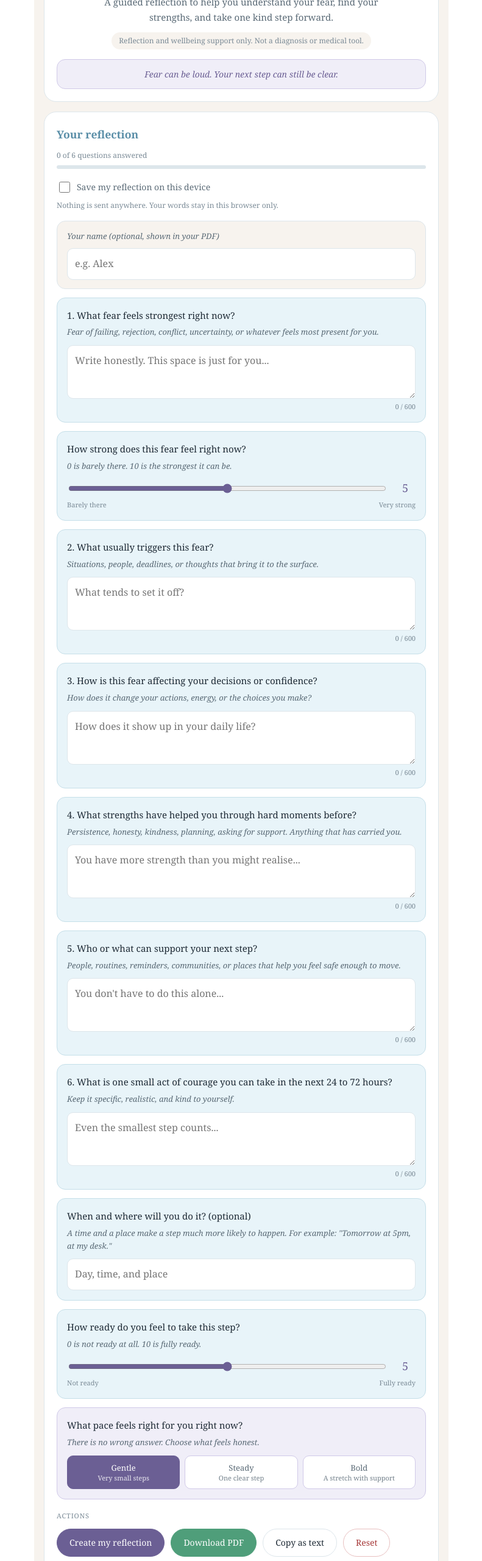
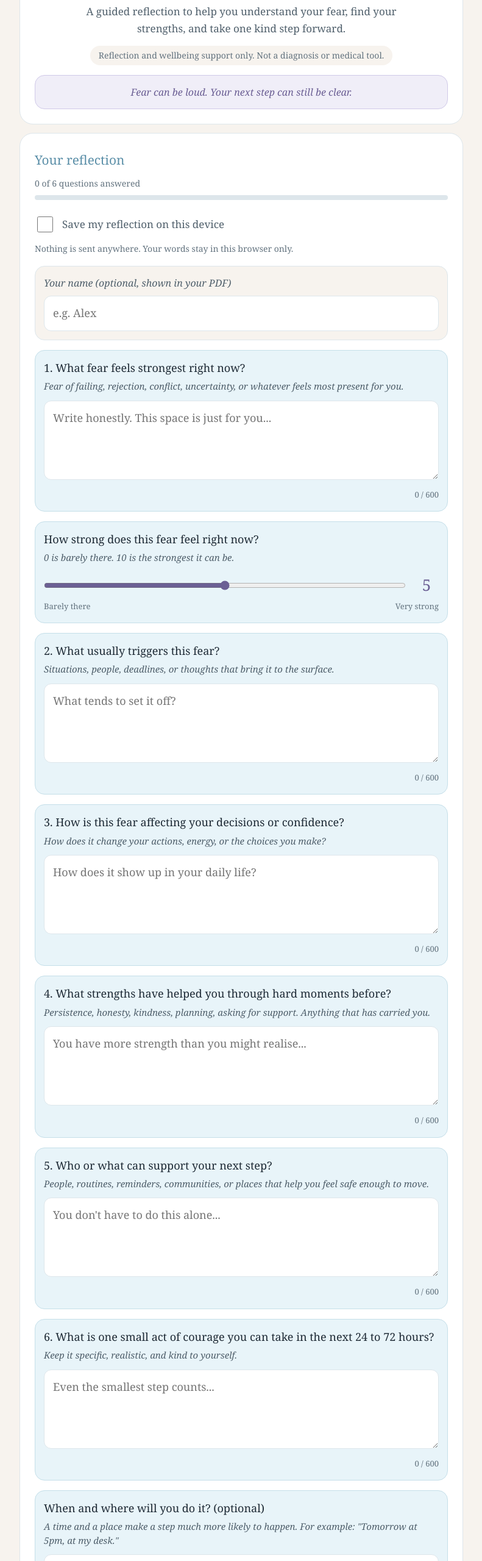
Before and after one commit to emotionalintelligencedeveloper-glitch/mcn, a website: page courage-in-the-face-of-fear-tool.html in a window 1280 px wide. Shown: the part 180-2740 px from the top of the page at 61% size, without its empty margins (244-1035 px from the left). Drawn offline with nearby package versions, Linux system fonts and the light colour scheme.

Commit message:
Refactor styles and structure in HTML file

```diff
--- a/courage-in-the-face-of-fear-tool.html
+++ b/courage-in-the-face-of-fear-tool.html
@@ -1,5 +1,13 @@
+<!DOCTYPE html>
+<html lang="en">
+<head>
+<meta charset="utf-8">
+<meta name="viewport" content="width=device-width, initial-scale=1, viewport-fit=cover">
+<meta name="theme-color" content="#f7f3ee">
+<title>Courage in the Face of Fear | Emotional Intelligence Developer</title>
+<meta name="description" content="A guided reflection to help you understand your fear, find your strengths, and take one kind step forward.">
 <style>
-  .cft-wrap {
+  :root {
     --brand: #5b8fa8;
     --brand-light: #e8f4f9;
     --brand-mid: #c5dfe9;
@@ -8,155 +16,176 @@
     --warm: #f7f3ee;
     --card: #ffffff;
     --text: #1e2a35;
-    --muted: #5a6a76;
-    --hint: #7a8a96;
+    --muted: #4f5f6b;
+    --hint: #62727e;
     --border: #dde6eb;
-    --radius-sm: 10px;
-    --radius-md: 14px;
-    --radius-lg: 20px;
-    --support: #e8702a;
+    --radius-sm: 12px;
+    --radius-md: 16px;
+    --radius-lg: 22px;
     --courage: #6b5f94;
     --courage-light: #f0eef8;
     --courage-mid: #d0c9e8;
     --alert-bg: #fff6ea;
     --alert-border: #f0cfa0;
-    font-family: Georgia, "Times New Roman", serif;
+  }
+  *, *::before, *::after { box-sizing: border-box; }
+  html { -webkit-text-size-adjust: 100%; text-size-adjust: 100%; }
+  body {
+    margin: 0;
     background: var(--warm);
     color: var(--text);
+    font-family: Georgia, "Times New Roman", serif;
+    font-size: 18px;
     line-height: 1.65;
-    font-size: 16px;
-    max-width: 680px;
+    -webkit-tap-highlight-color: transparent;
+    padding-left: env(safe-area-inset-left);
+    padding-right: env(safe-area-inset-right);
+  }
+
+  .cft-wrap {
+    width: 100%;
+    max-width: 760px;
     margin: 0 auto;
-    padding: 20px 16px 40px;
-    box-sizing: border-box;
+    padding: 12px 12px calc(32px + env(safe-area-inset-bottom));
   }
-  .cft-wrap *, .cft-wrap *::before, .cft-wrap *::after { box-sizing: border-box; }
 
   .cft-header, .cft-card, .cft-footer {
     background: var(--card);
     border-radius: var(--radius-lg);
     border: 1px solid var(--border);
-    margin-bottom: 16px;
+    margin-bottom: 14px;
   }
-  .cft-header { padding: 24px 20px 20px; text-align: center; }
-  .cft-card { padding: 22px 20px; }
-  .cft-footer { padding: 22px 20px; text-align: center; margin-bottom: 0; }
+  .cft-header { padding: 22px 16px 20px; text-align: center; }
+  .cft-card { padding: 20px 14px; }
+  .cft-footer { padding: 22px 16px; text-align: center; margin-bottom: 0; }
 
   .cft-logo-wrap { display: flex; align-items: center; justify-content: center; gap: 14px; margin-bottom: 14px; }
-  .cft-logo { width: 56px; height: 56px; border-radius: 12px; object-fit: cover; border: 2px solid var(--brand-mid); flex-shrink: 0; }
-  .cft-brand { font-size: 13px; color: var(--brand); letter-spacing: 0.04em; text-align: left; line-height: 1.3; }
+  .cft-logo { width: 64px; height: 64px; border-radius: 14px; object-fit: cover; border: 2px solid var(--brand-mid); flex-shrink: 0; }
+  .cft-brand { font-size: 15px; color: var(--brand); letter-spacing: 0.03em; text-align: left; line-height: 1.3; }
 
-  .cft-title { font-size: clamp(1.4rem, 4vw, 1.85rem); font-weight: normal; color: var(--text); line-height: 1.3; margin: 0 0 10px; }
-  .cft-tagline { font-size: 15px; color: var(--muted); max-width: 480px; margin: 0 auto; }
-  .cft-disclaimer { display: inline-block; margin-top: 12px; font-size: 12px; color: var(--hint); background: var(--warm); border-radius: 20px; padding: 4px 12px; }
-  .cft-note { margin: 16px 0 0; padding: 12px 16px; background: var(--courage-light); border: 1px solid var(--courage-mid); border-radius: var(--radius-md); font-size: 14px; color: var(--courage); font-style: italic; }
+  .cft-title { font-size: clamp(1.6rem, 7vw, 2.1rem); font-weight: normal; line-height: 1.25; margin: 0 0 12px; }
+  .cft-tagline { font-size: 17px; color: var(--muted); max-width: 520px; margin: 0 auto; }
+  .cft-disclaimer { display: inline-block; margin-top: 14px; font-size: 14px; color: var(--hint); background: var(--warm); border-radius: 18px; padding: 6px 14px; line-height: 1.4; }
+  .cft-note { margin: 16px 0 0; padding: 14px 16px; background: var(--courage-light); border: 1px solid var(--courage-mid); border-radius: var(--radius-md); font-size: 16px; color: var(--courage); font-style: italic; }
 
-  .cft-card-title { font-size: 1.1rem; color: var(--brand); margin: 0 0 6px; }
+  .cft-card-title { font-size: 1.3rem; font-weight: normal; color: var(--brand); margin: 0 0 6px; }
   .cft-progress-wrap { margin: 10px 0 18px; }
-  .cft-progress-text { font-size: 12px; color: var(--hint); margin-bottom: 6px; }
-  .cft-progress-bar { height: 6px; background: var(--border); border-radius: 99px; overflow: hidden; }
+  .cft-progress-text { font-size: 14px; color: var(--hint); margin-bottom: 8px; }
+  .cft-progress-bar { height: 8px; background: var(--border); border-radius: 99px; overflow: hidden; }
   .cft-progress-fill { height: 100%; width: 0; background: var(--accent); border-radius: 99px; transition: width 0.3s; }
 
-  .cft-question { border: 1px solid var(--brand-mid); background: var(--brand-light); border-radius: var(--radius-md); padding: 16px; margin-bottom: 14px; }
-  .cft-question-label { font-size: 15px; color: var(--text); margin-bottom: 5px; display: block; }
-  .cft-hint { font-size: 13px; color: var(--muted); margin: 0 0 10px; font-style: italic; }
-  .cft-counter { font-size: 11px; color: var(--hint); text-align: right; margin-top: 4px; }
+  .cft-question { border: 1px solid var(--brand-mid); background: var(--brand-light); border-radius: var(--radius-md); padding: 16px 14px; margin-bottom: 16px; }
+  .cft-question-label { font-size: 18px; line-height: 1.4; color: var(--text); margin-bottom: 6px; display: block; }
+  .cft-hint { font-size: 15px; color: var(--muted); margin: 0 0 12px; font-style: italic; line-height: 1.5; }
+  .cft-counter { font-size: 13px; color: var(--hint); text-align: right; margin-top: 6px; }
 
-  .cft-wrap textarea, .cft-wrap input[type="text"] {
-    width: 100%; border: 1px solid var(--border); border-radius: var(--radius-sm); padding: 12px;
-    font-family: Georgia, serif; font-size: 16px; color: var(--text); background: #fff; line-height: 1.6; transition: border-color 0.2s;
+  textarea, input[type="text"] {
+    width: 100%; border: 1.5px solid var(--border); border-radius: var(--radius-sm); padding: 14px;
+    font-family: Georgia, serif; font-size: 18px; color: var(--text); background: #fff; line-height: 1.55;
+    transition: border-color 0.2s; -webkit-appearance: none; appearance: none;
   }
-  .cft-wrap textarea { min-height: 88px; resize: vertical; }
-  .cft-wrap textarea:focus, .cft-wrap input[type="text"]:focus { outline: none; border-color: var(--brand); box-shadow: 0 0 0 3px rgba(91,143,168,0.18); }
+  textarea { min-height: 130px; resize: vertical; }
+  input[type="text"] { min-height: 52px; }
+  textarea:focus, input[type="text"]:focus { outline: none; border-color: var(--brand); box-shadow: 0 0 0 3px rgba(91,143,168,0.22); }
 
-  .cft-scale-row { display: flex; align-items: center; gap: 12px; }
-  .cft-scale-row input[type="range"] { flex: 1; accent-color: var(--courage); height: 28px; }
-  .cft-scale-value { min-width: 34px; text-align: center; font-size: 18px; color: var(--courage); }
-  .cft-scale-ends { display: flex; justify-content: space-between; font-size: 11px; color: var(--hint); margin-top: 2px; }
+  .cft-scale-row { display: flex; align-items: center; gap: 14px; }
+  .cft-scale-row input[type="range"] { flex: 1; accent-color: var(--courage); height: 44px; margin: 0; min-width: 0; }
+  .cft-scale-value { min-width: 40px; text-align: center; font-size: 26px; color: var(--courage); }
+  .cft-scale-ends { display: flex; justify-content: space-between; font-size: 13px; color: var(--hint); margin-top: 2px; }
 
-  .cft-pace { border: 1px solid var(--courage-mid); background: var(--courage-light); border-radius: var(--radius-md); padding: 16px; margin-bottom: 14px; }
+  .cft-pace { border: 1px solid var(--courage-mid); background: var(--courage-light); border-radius: var(--radius-md); padding: 16px 14px; margin-bottom: 16px; }
   .cft-pace fieldset { border: 0; margin: 0; padding: 0; min-width: 0; }
-  .cft-pace legend { font-size: 15px; color: var(--text); padding: 0; margin-bottom: 5px; }
-  .cft-pace-options { display: grid; grid-template-columns: repeat(3, 1fr); gap: 8px; }
+  .cft-pace legend { font-size: 18px; color: var(--text); padding: 0; margin-bottom: 6px; }
+  .cft-pace-options { display: grid; grid-template-columns: 1fr; gap: 10px; }
   .cft-pace-option { position: relative; }
   .cft-pace-option input { position: absolute; opacity: 0; width: 100%; height: 100%; margin: 0; cursor: pointer; }
-  .cft-pace-option label { display: block; text-align: center; padding: 10px 6px; border: 1.5px solid var(--courage-mid); border-radius: var(--radius-sm); background: #fff; font-size: 13px; color: var(--muted); line-height: 1.4; }
+  .cft-pace-option label { display: block; text-align: center; padding: 14px 10px; min-height: 56px; border: 1.5px solid var(--courage-mid); border-radius: var(--radius-sm); background: #fff; font-size: 17px; color: var(--muted); line-height: 1.4; }
+  .cft-pace-option label span { font-size: 14px; opacity: 0.9; }
   .cft-pace-option input:checked + label { background: var(--courage); border-color: var(--courage); color: #fff; }
   .cft-pace-option input:focus-visible + label { outline: 3px solid var(--brand); outline-offset: 2px; }
 
-  .cft-save-row { display: flex; align-items: center; gap: 8px; margin: 12px 0 16px; font-size: 14px; color: var(--muted); cursor: pointer; }
-  .cft-save-row input { width: 18px; height: 18px; accent-color: var(--accent); cursor: pointer; }
-  .cft-privacy { font-size: 12px; color: var(--hint); margin: -8px 0 16px; }
+  .cft-save-row { display: flex; align-items: center; gap: 12px; margin: 14px 0 6px; font-size: 17px; color: var(--muted); cursor: pointer; min-height: 44px; }
+  .cft-save-row input { width: 26px; height: 26px; accent-color: var(--accent); cursor: pointer; flex-shrink: 0; }
+  .cft-privacy { font-size: 14px; color: var(--hint); margin: 0 0 16px; }
 
-  .cft-name { background: var(--warm); border: 1px solid var(--border); border-radius: var(--radius-md); padding: 14px 16px; margin-bottom: 14px; }
-  .cft-name label { display: block; font-size: 13px; color: var(--muted); margin-bottom: 8px; font-style: italic; }
+  .cft-name { background: var(--warm); border: 1px solid var(--border); border-radius: var(--radius-md); padding: 14px; margin-bottom: 16px; }
+  .cft-name label { display: block; font-size: 16px; color: var(--muted); margin-bottom: 8px; font-style: italic; }
 
-  .cft-error { display: none; background: #fdf0f0; border: 1px solid #e8c0c0; border-radius: var(--radius-sm); padding: 11px 14px; font-size: 14px; color: #a63838; margin-bottom: 14px; font-style: italic; }
+  .cft-error { display: none; background: #fdf0f0; border: 1px solid #e8c0c0; border-radius: var(--radius-sm); padding: 13px 14px; font-size: 16px; color: #a63838; margin-bottom: 16px; font-style: italic; }
 
   .cft-result { display: none; margin-bottom: 16px; }
-  .cft-summary { background: var(--accent-light); border: 1px solid #a8d5bc; border-radius: var(--radius-md); padding: 18px; margin-bottom: 14px; }
-  .cft-summary-title { font-size: 13px; font-weight: bold; color: #2f6e4d; text-transform: uppercase; letter-spacing: 0.05em; margin-bottom: 10px; }
-  .cft-summary-item { margin-bottom: 12px; font-size: 15px; line-height: 1.6; }
+  .cft-summary { background: var(--accent-light); border: 1px solid #a8d5bc; border-radius: var(--radius-md); padding: 18px 14px; margin-bottom: 16px; overflow-wrap: anywhere; }
+  .cft-summary-title { font-size: 14px; font-weight: bold; color: #2f6e4d; text-transform: uppercase; letter-spacing: 0.05em; margin-bottom: 12px; }
+  .cft-summary-item { margin-bottom: 14px; font-size: 17px; line-height: 1.6; }
   .cft-summary-item:last-child { margin-bottom: 0; }
   .cft-summary-item b { color: #2f6e4d; }
 
-  .cft-safety { background: var(--alert-bg); border: 1px solid var(--alert-border); border-radius: var(--radius-md); padding: 18px; margin-bottom: 14px; font-size: 15px; }
+  .cft-safety { background: var(--alert-bg); border: 1px solid var(--alert-border); border-radius: var(--radius-md); padding: 18px 14px; margin-bottom: 16px; font-size: 17px; }
   .cft-safety a { color: var(--brand); font-weight: bold; }
 
-  .cft-guidance-title { font-size: 1rem; color: var(--courage); margin: 0 0 12px; }
+  .cft-guidance-title { font-size: 1.15rem; color: var(--courage); margin: 0 0 12px; }
   .cft-grid { display: grid; gap: 12px; grid-template-columns: 1fr; }
-  @media (min-width: 540px) { .cft-grid { grid-template-columns: 1fr 1fr; } }
-  .cft-gcard { background: var(--courage-light); border: 1px solid var(--courage-mid); border-radius: var(--radius-md); padding: 14px 16px; }
-  .cft-gcard-label { font-size: 11px; text-transform: uppercase; letter-spacing: 0.06em; color: var(--courage); font-weight: bold; margin-bottom: 6px; }
-  .cft-gcard-body { font-size: 14px; line-height: 1.6; font-style: italic; }
+  .cft-gcard { background: var(--courage-light); border: 1px solid var(--courage-mid); border-radius: var(--radius-md); padding: 16px 14px; overflow-wrap: anywhere; }
+  .cft-gcard-label { font-size: 13px; text-transform: uppercase; letter-spacing: 0.06em; color: var(--courage); font-weight: bold; margin-bottom: 8px; }
+  .cft-gcard-body { font-size: 17px; line-height: 1.6; font-style: italic; }
 
-  .cft-section-label { font-size: 11px; color: var(--hint); text-transform: uppercase; letter-spacing: 0.08em; margin: 18px 0 12px; }
-  .cft-btn-row { display: flex; flex-wrap: wrap; gap: 10px; }
+  .cft-section-label { font-size: 13px; color: var(--hint); text-transform: uppercase; letter-spacing: 0.08em; margin: 22px 0 12px; }
+  .cft-btn-row { display: grid; grid-template-columns: 1fr; gap: 12px; }
   .cft-btn {
-    display: inline-flex; align-items: center; justify-content: center; gap: 6px; padding: 12px 20px; border-radius: 99px;
-    font-family: Georgia, serif; font-size: 14px; cursor: pointer; text-decoration: none; border: 1.5px solid transparent;
-    min-height: 46px; transition: opacity 0.15s, transform 0.1s; line-height: 1.2;
+    display: flex; align-items: center; justify-content: center; gap: 8px; padding: 14px 20px; border-radius: 99px;
+    font-family: Georgia, serif; font-size: 18px; cursor: pointer; text-decoration: none; border: 1.5px solid transparent;
+    min-height: 56px; width: 100%; line-height: 1.2; transition: opacity 0.15s, transform 0.1s;
   }
-  .cft-btn:active { transform: scale(0.97); }
-  .cft-btn:hover { opacity: 0.88; }
+  .cft-btn:active { transform: scale(0.98); opacity: 0.9; }
   .cft-btn:focus-visible { outline: 3px solid var(--brand); outline-offset: 2px; }
   .cft-btn-courage { background: var(--courage); color: #fff; border-color: var(--courage); }
-  .cft-btn-green { background: #4f9e7a; color: #fff; border-color: #4f9e7a; }
-  .cft-btn-outline { background: #fff; color: var(--text); border-color: var(--border); }
+  .cft-btn-green { background: #3f8a67; color: #fff; border-color: #3f8a67; }
+  .cft-btn-outline { background: #fff; color: var(--text); border-color: #b9c6cf; }
   .cft-btn-danger { background: #fff; color: #a63838; border-color: #e8c0c0; }
-  .cft-btn-share { background: var(--brand-light); color: #3f7490; border-color: var(--brand-mid); }
-  .cft-btn-support { background: #c9561a; color: #fff; border-color: #c9561a; font-size: 15px; padding: 14px 24px; }
-  @media (max-width: 480px) {
-    .cft-btn { width: 100%; }
-    .cft-btn-row { flex-direction: column; }
-    .cft-pace-options { grid-template-columns: 1fr; }
-  }
+  .cft-btn-share { background: var(--brand-light); color: #2f6482; border-color: var(--brand-mid); }
+  .cft-btn-support { background: #c9561a; color: #fff; border-color: #c9561a; }
+  .cft-share-row { grid-template-columns: 1fr 1fr; }
 
-  .cft-toast { position: fixed; bottom: 20px; left: 50%; transform: translateX(-50%) translateY(10px); background: var(--text); color: #fff; padding: 10px 18px; border-radius: 99px; font-size: 14px; opacity: 0; pointer-events: none; transition: opacity 0.2s, transform 0.2s; z-index: 9999; max-width: 90vw; text-align: center; }
+  .cft-toast { position: fixed; bottom: calc(20px + env(safe-area-inset-bottom)); left: 50%; transform: translateX(-50%) translateY(10px); background: var(--text); color: #fff; padding: 12px 20px; border-radius: 99px; font-size: 16px; opacity: 0; pointer-events: none; transition: opacity 0.2s, transform 0.2s; z-index: 9999; max-width: 90vw; text-align: center; }
   .cft-toast.cft-show { opacity: 1; transform: translateX(-50%) translateY(0); }
 
-  .cft-footer-text { font-size: 14px; color: var(--muted); margin: 0 0 12px; font-style: italic; }
-  .cft-footer-links { display: flex; flex-wrap: wrap; gap: 10px 16px; justify-content: center; margin-top: 16px; padding-top: 16px; border-top: 1px solid var(--border); }
-  .cft-link { font-size: 13px; color: #3f7490; text-decoration: none; }
+  .cft-footer-text { font-size: 16px; color: var(--muted); margin: 0 0 14px; font-style: italic; }
+  .cft-footer-links { display: flex; flex-wrap: wrap; gap: 4px 20px; justify-content: center; margin-top: 18px; padding-top: 16px; border-top: 1px solid var(--border); }
+  .cft-link { font-size: 16px; color: #2f6482; text-decoration: none; padding: 10px 0; display: inline-block; }
   .cft-link:hover { text-decoration: underline; }
-  .cft-credit { font-size: 12px; color: var(--hint); margin: 12px 0 0; }
+  .cft-credit { font-size: 14px; color: var(--hint); margin: 12px 0 0; }
+  .cft-credit .cft-link { font-size: 14px; padding: 0; }
+
+  /* Larger screens: a little more room, two columns for results and buttons */
+  @media (min-width: 600px) {
+    body { font-size: 17px; }
+    .cft-wrap { padding: 24px 16px 48px; }
+    .cft-card { padding: 26px 24px; }
+    .cft-header { padding: 28px 24px 24px; }
+    .cft-grid { grid-template-columns: 1fr 1fr; }
+    .cft-pace-options { grid-template-columns: repeat(3, 1fr); }
+    .cft-btn-row:not(.cft-share-row) { grid-template-columns: 1fr 1fr; }
+    .cft-share-row { grid-template-columns: repeat(4, 1fr); }
+    .cft-btn { font-size: 16px; }
+  }
 </style>
-
+</head>
+<body>
 <div class="cft-wrap" id="cftRoot">
 
   <header class="cft-header">
     <div class="cft-logo-wrap">
-      <img class="cft-logo" src="https://emotionalintelligencedeveloper.com/wp-content/uploads/2025/01/Lumii_20230622_095126214.jpg" alt="Emotional Intelligence Developer logo" loading="lazy" />
+      <img class="cft-logo" src="https://emotionalintelligencedeveloper.com/wp-content/uploads/2025/01/Lumii_20230622_095126214.jpg" alt="Emotional Intelligence Developer logo" />
       <div class="cft-brand">Emotional Intelligence<br>Developer</div>
     </div>
-    <h2 class="cft-title">Courage in the Face of Fear</h2>
+    <h1 class="cft-title">Courage in the Face of Fear</h1>
     <p class="cft-tagline">A guided reflection to help you understand your fear, find your strengths, and take one kind step forward.</p>
     <span class="cft-disclaimer">Reflection and wellbeing support only. Not a diagnosis or medical tool.</span>
     <p class="cft-note">Fear can be loud. Your next step can still be clear.</p>
   </header>
 
   <section class="cft-card" aria-labelledby="cftReflectHeading">
-    <h3 class="cft-card-title" id="cftReflectHeading">Your reflection</h3>
+    <h2 class="cft-card-title" id="cftReflectHeading">Your reflection</h2>
 
     <div class="cft-progress-wrap">
       <div class="cft-progress-text" id="cftProgressText">0 of 6 questions answered</div>
@@ -251,15 +280,15 @@
         <div class="cft-pace-options">
           <div class="cft-pace-option">
             <input type="radio" name="cftPace" id="cftPaceGentle" value="gentle" checked />
-            <label for="cftPaceGentle">Gentle<br><span style="font-size:11px;opacity:0.85;">Very small steps</span></label>
+            <label for="cftPaceGentle">Gentle<br><span>Very small steps</span></label>
           </div>
           <div class="cft-pace-option">
             <input type="radio" name="cftPace" id="cftPaceSteady" value="steady" />
-            <label for="cftPaceSteady">Steady<br><span style="font-size:11px;opacity:0.85;">One clear step</span></label>
+            <label for="cftPaceSteady">Steady<br><span>One clear step</span></label>
           </div>
           <div class="cft-pace-option">
             <input type="radio" name="cftPace" id="cftPaceBold" value="bold" />
-            <label for="cftPaceBold">Bold<br><span style="font-size:11px;opacity:0.85;">A stretch with support</span></label>
+            <label for="cftPaceBold">Bold<br><span>A stretch with support</span></label>
           </div>
         </div>
       </fieldset>
@@ -285,7 +314,7 @@
     </div>
 
     <div class="cft-section-label">Share this tool</div>
-    <div class="cft-btn-row">
+    <div class="cft-btn-row cft-share-row">
       <button type="button" class="cft-btn cft-btn-share" onclick="cftCopyLink()">Copy link</button>
       <a class="cft-btn cft-btn-share" id="cftWa" target="_blank" rel="noopener">WhatsApp</a>
       <a class="cft-btn cft-btn-share" id="cftFb" target="_blank" rel="noopener">Facebook</a>
@@ -723,7 +752,6 @@ async function cftDownloadPDF() {
     if (y + h > bottom) { doc.addPage(); y = margin; }
   }
 
-  /* header band */
   doc.setFillColor(240, 238, 248);
   doc.roundedRect(margin, y, textW, 70, 6, 6, 'F');
   try {
@@ -741,7 +769,6 @@ async function cftDownloadPDF() {
   doc.text('emotionalintelligencedeveloper.com', margin + 76, y + 57);
   y += 86;
 
-  /* a labelled block that can run across pages line by line */
   function block(label, value) {
     var lines = doc.splitTextToSize(value, textW - 20);
     ensure(40);
@@ -826,7 +853,6 @@ async function cftDownloadPDF() {
     'Find a helpline: findahelpline.com'
   ].forEach(function (line) { ensure(13); doc.text(line, margin, y); y += 13; });
 
-  /* footer on every page */
   var pages = doc.internal.getNumberOfPages();
   for (var p = 1; p <= pages; p++) {
     doc.setPage(p);
@@ -873,3 +899,5 @@ function cftInit() {
 
 cftInit();
 </script>
+</body>
+</html>
```
